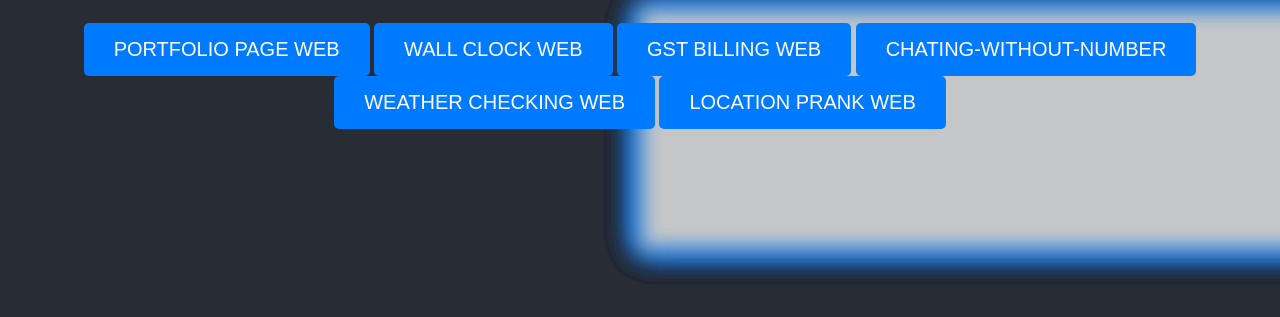
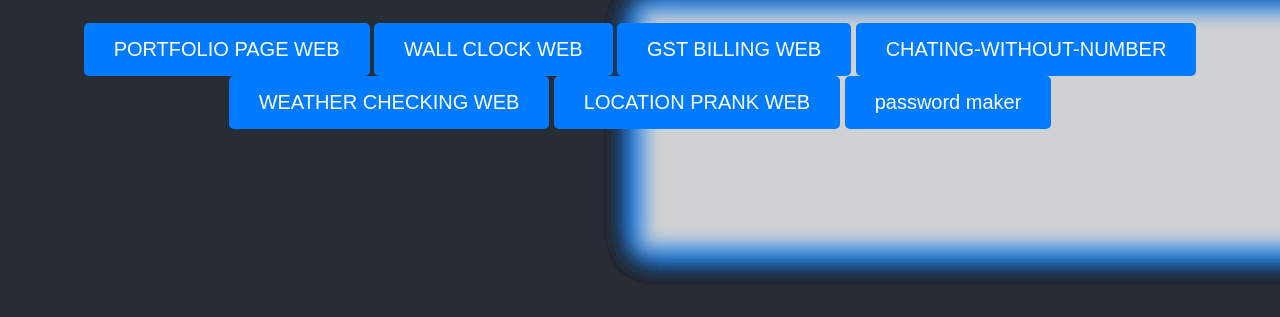
Before and after one commit to mintujaat/all-links-here, a plain HTML site: page index.html in a window 1280 px wide. Shown: the part 391-708 px from the top of the page. Drawn offline with Linux system fonts and the light colour scheme.

Commit message:
Update index.html

```diff
--- a/index.html
+++ b/index.html
@@ -16,6 +16,7 @@
         <a href="https://mintujaat.github.io/Secret-Talking/" class="portfolio-button">CHATING-WITHOUT-NUMBER</a>
         <a href="https://mintujaat.github.io/Weather-check-/" class="portfolio-button">WEATHER CHECKING WEB</a>
         <a href="https://mintujaat.github.io/Location-traker/" class="portfolio-button">LOCATION PRANK WEB</a>
+         <a href="https://mintujaat.github.io/password-maker/" class="portfolio-button">password maker</a>
 
   </div>
 </body>
```
